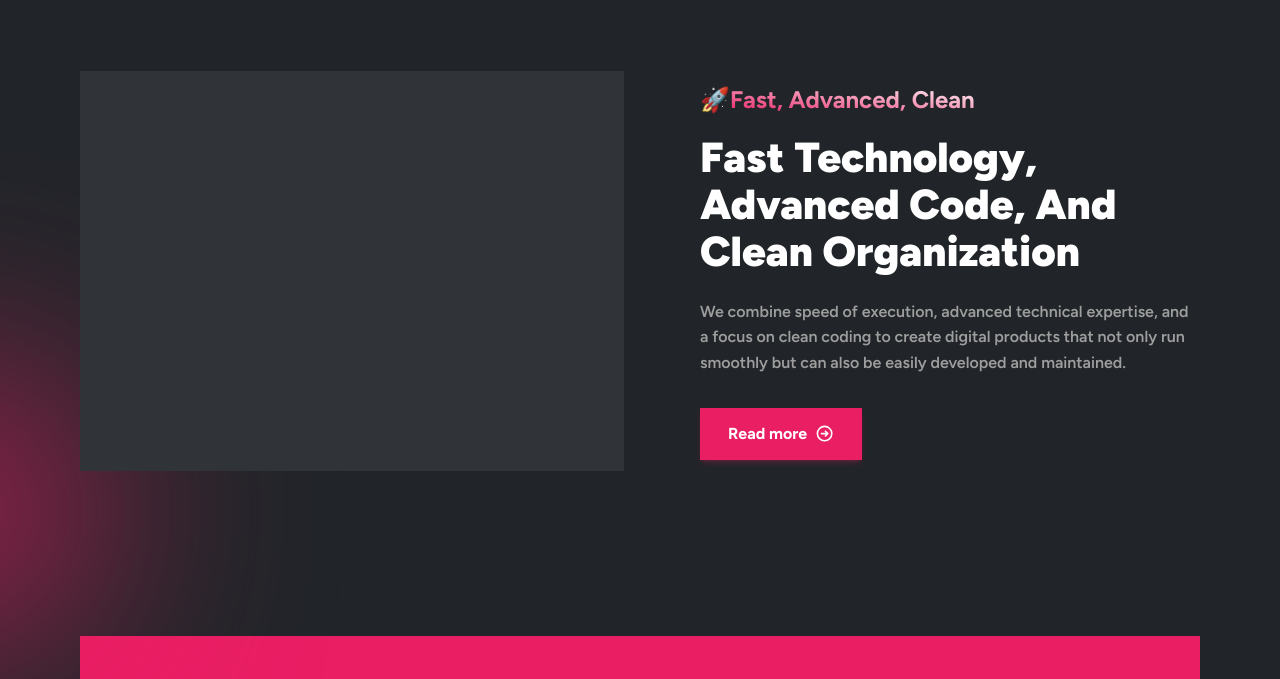
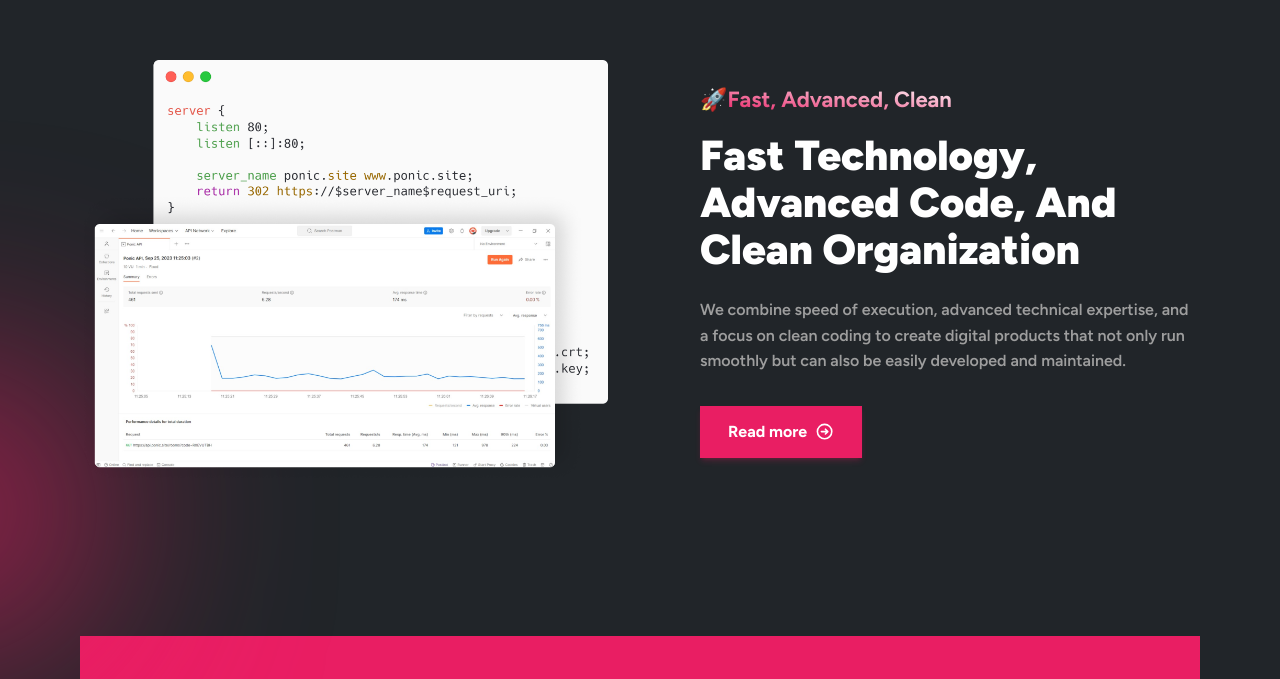
Before and after one commit to fajarfadillahh/fglabs-portfolio-website, a Next.js app: page / in a window 1280 px wide. Shown: the part 1573-2252 px from the top of the page. Built offline with nearby package versions, Linux system fonts and the light colour scheme.

Commit message:
add image & modified some files

```diff
--- a/components/Card/ProfileCard.jsx
+++ b/components/Card/ProfileCard.jsx
@@ -1,18 +1,10 @@
-import Image from "next/image";
 import Link from "next/link";
-import { Tooltip, Typography } from "@material-tailwind/react";
+import { Avatar, Tooltip, Typography } from "@material-tailwind/react";
 
 export default function ProfileCard({ team }) {
   return (
-    <div className="flex w-full max-w-[380px] items-center gap-4">
-      <Image
-        src={team.image}
-        alt="profile image"
-        width={100}
-        height={100}
-        priority={true}
-        className="rounded-full"
-      />
+    <div className="flex w-full max-w-[400px] items-center gap-4">
+      <Avatar src={team.image} alt="profile image" size="xxl" />
 
       <div className="grid items-start gap-4">
         <div>
@@ -38,7 +30,7 @@ export default function ProfileCard({ team }) {
                 <Link
                   key={index}
                   href={sosmed.path}
-                  className="rounded-full bg-[#2E3235] p-1.5 text-[1.5rem] text-gray-500"
+                  className="rounded-full bg-[#2E3235] p-1.5 text-[1.5rem] text-gray-500 hover:bg-pink-500 hover:text-white"
                 >
                   {sosmed.icon}
                 </Link>
--- a/pages/index.jsx
+++ b/pages/index.jsx
@@ -2,11 +2,14 @@ import Head from "next/head";
 import Image from "next/image";
 import { Button, Typography } from "@material-tailwind/react";
 import { HiOutlineArrowCircleRight } from "react-icons/hi";
+import { useRouter } from "next/router";
 
 // import components
 import Layout from "@/components/Layout";
 
 export default function Home() {
+  const router = useRouter();
+
   return (
     <>
       <Head>
@@ -41,6 +44,7 @@ export default function Home() {
               size="lg"
               color="pink"
               className="inline-flex items-center gap-2 rounded-none text-base font-bold normal-case"
+              onClick={() => router.push("/portfolio")}
             >
               See our portfolio
               <HiOutlineArrowCircleRight className="text-[1.2rem]" />
@@ -53,7 +57,7 @@ export default function Home() {
 
           <div className="container relative grid grid-cols-2 items-center gap-16">
             <div>
-              <Typography className="mb-4 text-[24px] font-bold">
+              <Typography className="mb-4 text-[22px] font-bold">
                 🎨
                 <span className="bg-gradient-to-tr from-pink-500 to-white bg-clip-text capitalize text-transparent">
                   design, code, deploy
@@ -91,10 +95,16 @@ export default function Home() {
           <div className="absolute -left-[175px] bottom-0 h-[250px] w-[250px] rounded-full bg-pink-500 blur-[120px]" />
 
           <div className="container relative grid grid-cols-2 items-center gap-16">
-            <div className="h-[400px] w-[544px] bg-[#303438]" />
+            <Image
+              src="/assets/image-2.png"
+              alt="image"
+              width={541}
+              height={429}
+              priority={true}
+            />
 
             <div className="justify-self-end">
-              <Typography className="mb-4 text-[24px] font-bold">
+              <Typography className="mb-4 text-[22px] font-bold">
                 🚀
                 <span className="bg-gradient-to-tr from-pink-500 to-white bg-clip-text capitalize text-transparent">
                   fast, advanced, clean
--- a/styles/globals.css
+++ b/styles/globals.css
@@ -12,3 +12,11 @@
     @apply mx-auto w-[calc(100%-3rem)] max-w-[1120px];
   }
 }
+
+body {
+  @apply bg-gray-950;
+}
+
+::selection {
+  @apply bg-pink-500 text-white;
+}
```
Also changed, not shown: public/assets/image-2.png (added).
